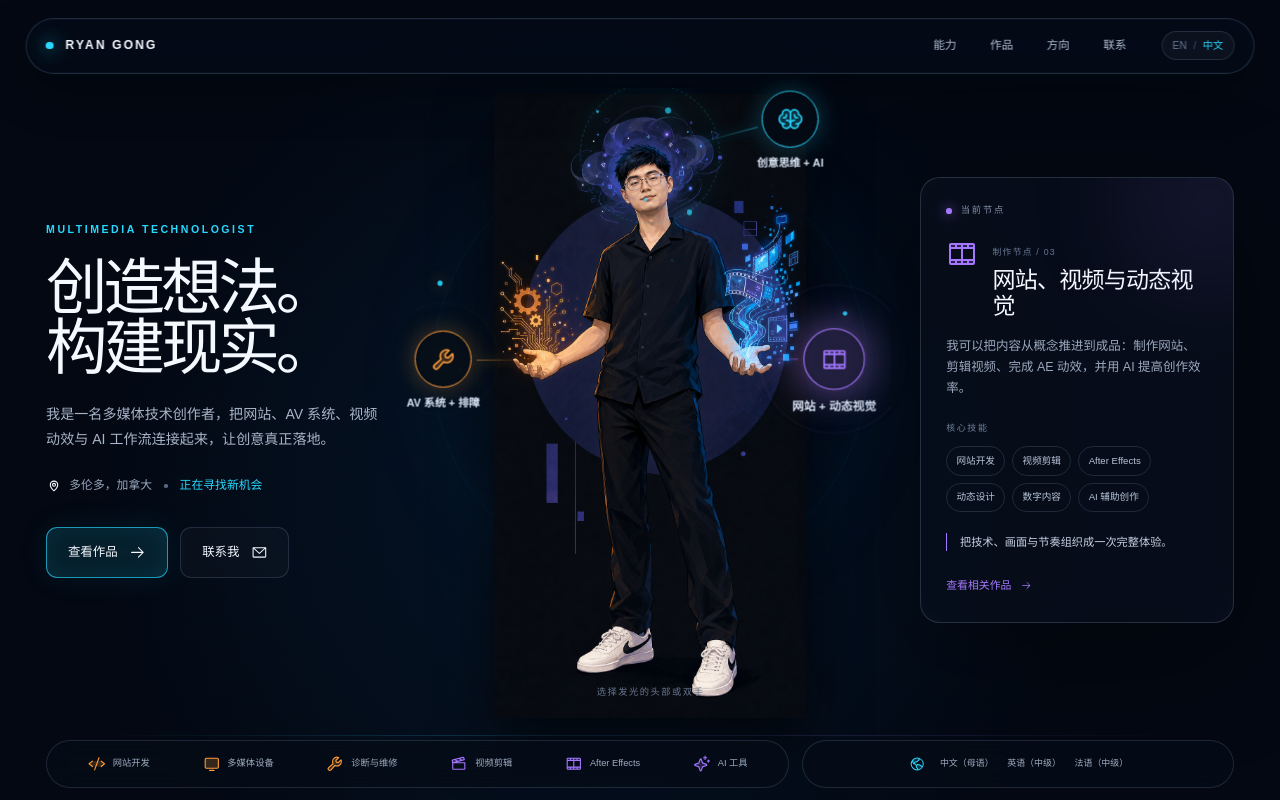
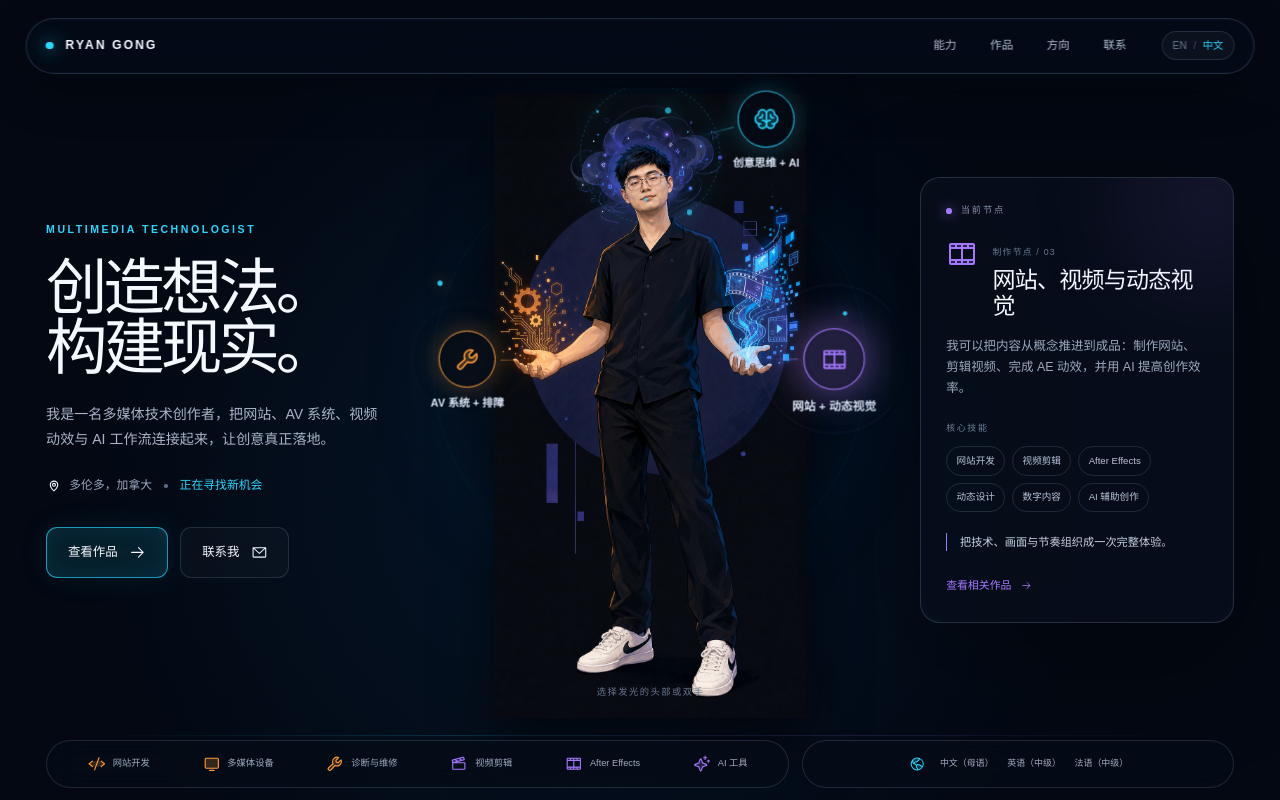
Before and after one commit to ryangong3/ryangong3.github.io, a Next.js app: page / in a window 1280 px wide. Shown: the top 800 px of the page. Built offline with nearby package versions, Linux system fonts and the light colour scheme.

Commit message:
Move remaining character controls closer

```diff
--- a/app/globals.css
+++ b/app/globals.css
@@ -292,9 +292,9 @@ a:focus-visible {
   --left-hand-x: 23%;
   --right-hand-x: 74%;
   --hands-y: 43.5%;
-  --mind-control-x: 79%;
+  --mind-control-x: 74%;
   --mind-control-y: 5%;
-  --left-control-x: 7%;
+  --left-control-x: 12%;
   --right-control-x: 88%;
   position: relative;
   z-index: 2;
@@ -546,7 +546,7 @@ a:focus-visible {
   position: absolute;
   top: 64%;
   right: calc(100% + 0.35rem);
-  width: clamp(3rem, 9vw, 4.5rem);
+  width: clamp(1.5rem, 4.5vw, 2.25rem);
   height: 1px;
   background: linear-gradient(90deg, transparent, currentColor);
   box-shadow: 0 0 0.7rem currentColor;
@@ -567,7 +567,7 @@ a:focus-visible {
   position: absolute;
   top: 50%;
   left: calc(100% + 0.35rem);
-  width: clamp(2rem, 5.5vw, 3rem);
+  width: clamp(1rem, 2.75vw, 1.5rem);
   height: 1px;
   background: linear-gradient(90deg, currentColor, transparent);
   box-shadow: 0 0 0.7rem currentColor;
```
